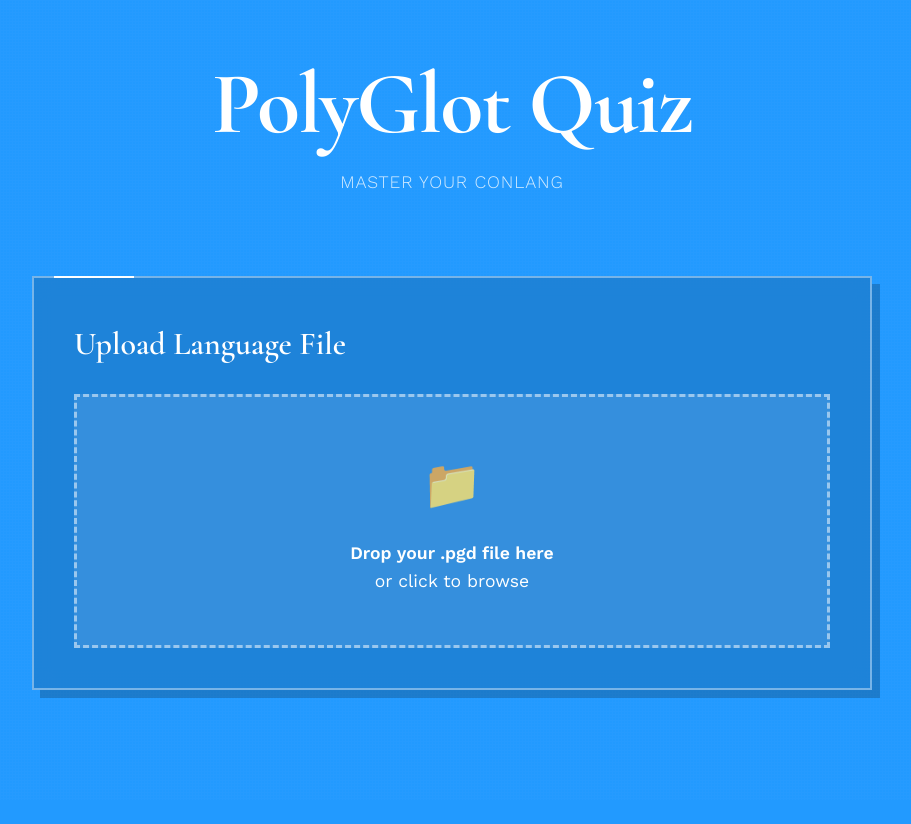
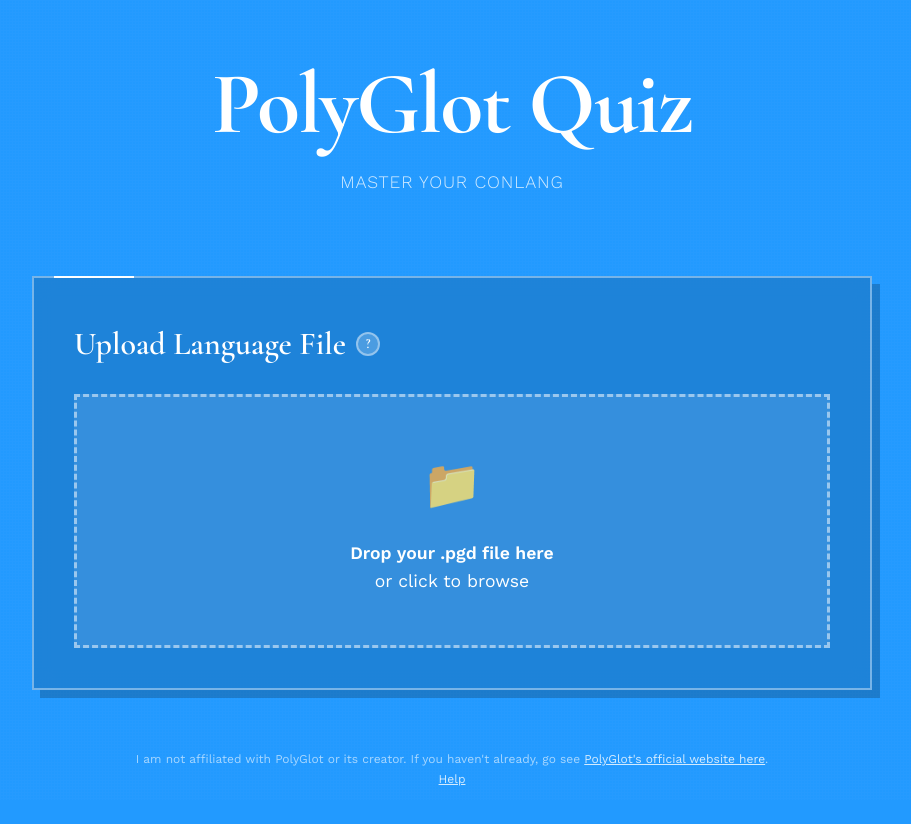
Before and after one commit to Siman-56/PolyGlot-Quizz, a plain HTML site: page index.html in a window 1280 px wide. Shown: the whole page, without its empty margins (188-1099 px from the left). Before the commit the page ends 800 px from the top, so only its background shows below. Drawn offline with nearby package versions, Linux system fonts and the light colour scheme.

Commit message:
Update index.html

```diff
--- a/index.html
+++ b/index.html
@@ -117,6 +117,32 @@
             font-weight: 600;
             margin-bottom: 25px;
             color: var(--ink);
+            display: flex;
+            align-items: center;
+            gap: 10px;
+        }
+
+        .help-icon {
+            display: inline-flex;
+            align-items: center;
+            justify-content: center;
+            width: 24px;
+            height: 24px;
+            border-radius: 50%;
+            background: rgba(255, 255, 255, 0.2);
+            border: 2px solid rgba(255, 255, 255, 0.4);
+            color: white;
+            font-size: 0.9rem;
+            font-weight: 600;
+            text-decoration: none;
+            transition: all 0.2s ease;
+            cursor: pointer;
+        }
+
+        .help-icon:hover {
+            background: rgba(255, 255, 255, 0.3);
+            border-color: white;
+            transform: scale(1.1);
         }
 
         .upload-zone {
@@ -511,6 +537,24 @@
             padding: 60px 40px;
         }
 
+        .footer {
+            text-align: center;
+            padding: 30px 20px;
+            font-size: 0.75rem;
+            color: rgba(255, 255, 255, 0.6);
+            line-height: 1.6;
+        }
+
+        .footer a {
+            color: rgba(255, 255, 255, 0.8);
+            text-decoration: underline;
+            transition: color 0.2s ease;
+        }
+
+        .footer a:hover {
+            color: white;
+        }
+
         .results h2 {
             font-family: 'Cormorant Garamond', serif;
             font-size: 3rem;
@@ -643,7 +687,10 @@
 
         <div id="setupView">
             <div class="section">
-                <h2>Upload Language File</h2>
+                <h2>
+                    Upload Language File
+                    <a href="https://github.com/Siman-56/PolyGlot-Quizz/blob/main/Help.md" target="_blank" rel="noopener" class="help-icon" title="Help">?</a>
+                </h2>
                 <div class="upload-zone" id="uploadZone">
                     <div class="upload-icon">📁</div>
                     <div class="upload-text">
@@ -787,6 +834,11 @@
             </div>
         </div>
 
+        <div class="footer">
+            I am not affiliated with PolyGlot or its creator. If you haven't already, go see <a href="https://draquet.github.io/PolyGlot/" target="_blank" rel="noopener">PolyGlot's official website here</a>.<br>
+            <a href="https://github.com/Siman-56/PolyGlot-Quizz/blob/main/Help.md" target="_blank" rel="noopener">Help</a>
+        </div>
+
         <div id="quizView" class="quiz-container">
             <div class="quiz-header">
                 <div class="quiz-title" id="quizTitle">Quiz</div>
@@ -800,6 +852,11 @@
             <div class="quiz-actions">
                 <button id="checkAnswer">Check Answer</button>
                 <button id="nextQuestion" style="display: none;">Next Question</button>
+            </div>
+
+            <div class="footer">
+                I am not affiliated with PolyGlot or its creator. If you haven't already, go see <a href="https://draquet.github.io/PolyGlot/" target="_blank" rel="noopener">PolyGlot's official website here</a>.<br>
+                <a href="https://github.com/Siman-56/PolyGlot-Quizz/blob/main/Help.md" target="_blank" rel="noopener">Help</a>
             </div>
         </div>
 
@@ -810,6 +867,11 @@
                 <div class="score-label" id="scoreDetails">0 / 0 correct</div>
                 <div id="reviewSection"></div>
                 <button id="newQuiz">Create New Quiz</button>
+            </div>
+
+            <div class="footer">
+                I am not affiliated with PolyGlot or its creator. If you haven't already, go see <a href="https://draquet.github.io/PolyGlot/" target="_blank" rel="noopener">PolyGlot's official website here</a>.<br>
+                <a href="https://github.com/Siman-56/PolyGlot-Quizz/blob/main/Help.md" target="_blank" rel="noopener">Help</a>
             </div>
         </div>
     </div>
```
